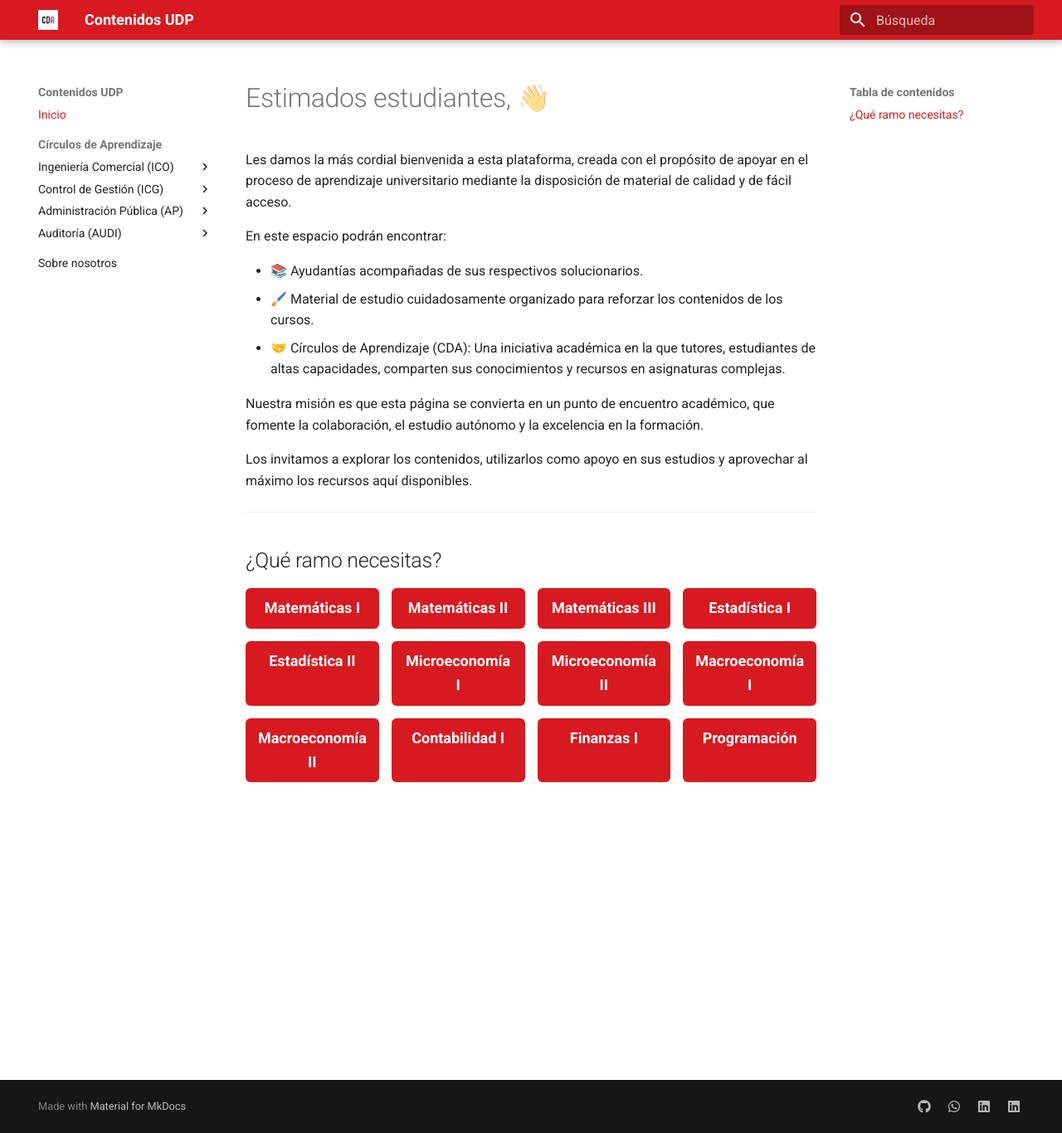
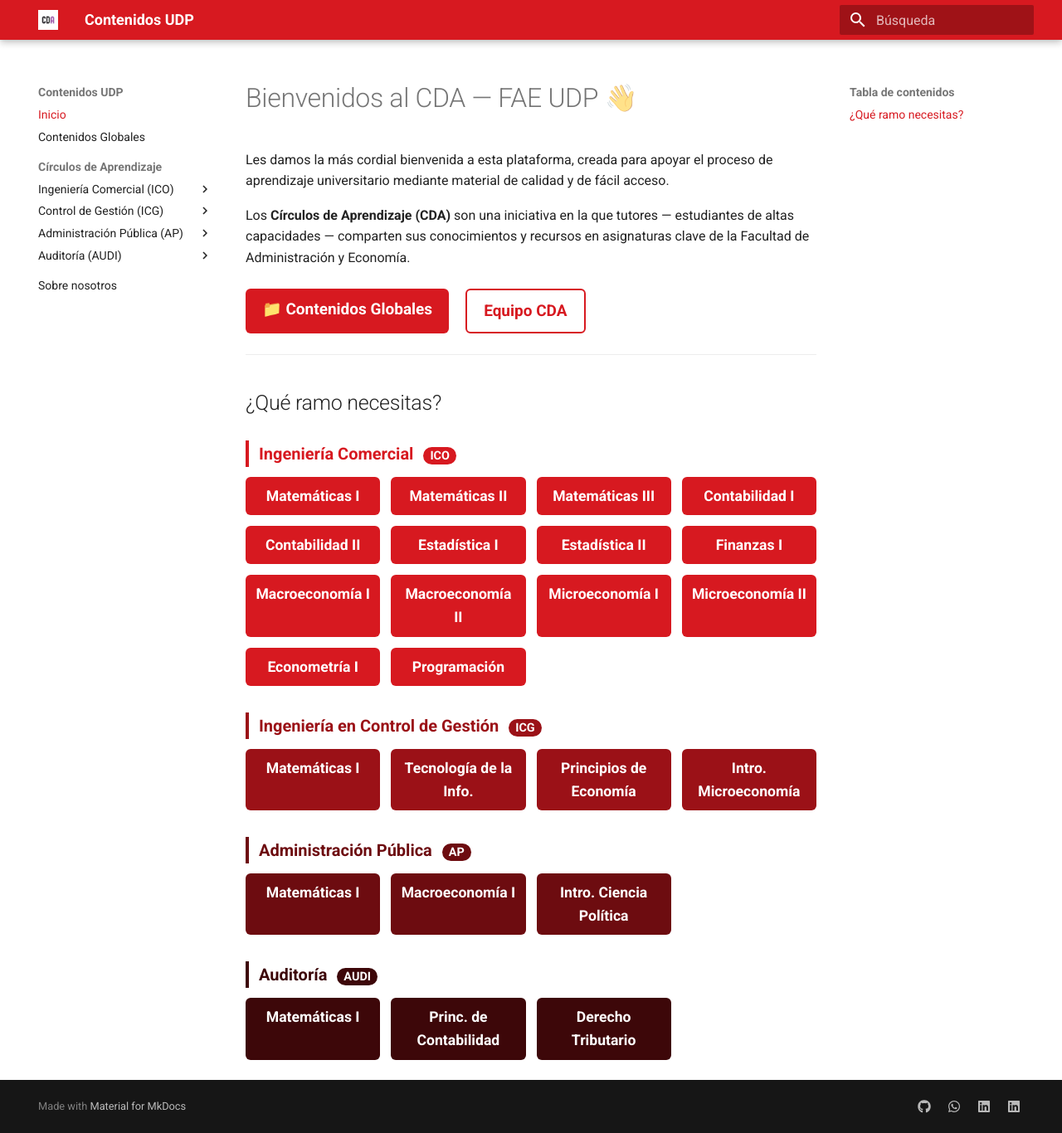
Before and after one commit to cda-fae/cda-fae, an MkDocs documentation site: the page built from docs/index.md, in a window 1280 px wide and 1366 px high. Shown: the whole window at 83% size. Built offline with MkDocs 1.6.1 and Material for MkDocs 9.7.7, drawn with Linux system fonts in a browser that asks for light colours.

Commit message:
feat(inicio): organigrama por carrera + sección Contenidos Globales
- index.md reorganizado con 4 secciones (ICO, ICG, AP, AUDI) con tono
  degradado de rojo por carrera y acceso directo por ramo
- Nueva página contenidos-globales.md: repositorio de la comunidad con
  link a Google Drive, descripción del propósito y tarjetas explicativas
- Agregado "Contenidos Globales" al nav principal

Co-Authored-By: Claude Sonnet 4.6 <noreply@anthropic.com>

```diff
--- a/docs/index.md
+++ b/docs/index.md
@@ -1,34 +1,75 @@
 
-# Estimados estudiantes, 👋
+# Bienvenidos al CDA — FAE UDP 👋
 
-Les damos la más cordial bienvenida a esta plataforma, creada con el propósito de apoyar en el proceso de aprendizaje
-universitario mediante la disposición de material de calidad y de fácil acceso.
+Les damos la más cordial bienvenida a esta plataforma, creada para apoyar el proceso de aprendizaje universitario mediante material de calidad y de fácil acceso.
 
-En este espacio podrán encontrar:
+Los **Círculos de Aprendizaje (CDA)** son una iniciativa en la que tutores — estudiantes de altas capacidades — comparten sus conocimientos y recursos en asignaturas clave de la Facultad de Administración y Economía.
 
-* 📚  Ayudantías acompañadas de sus respectivos solucionarios.
-* 🖌️  Material de estudio cuidadosamente organizado para reforzar los contenidos de los cursos.
-* 🤝  Círculos de Aprendizaje (CDA): Una iniciativa académica en la que tutores, estudiantes de altas capacidades, comparten sus conocimientos y recursos en asignaturas complejas.
-
-Nuestra misión es que esta página se convierta en un punto de encuentro académico, que fomente la colaboración, el estudio autónomo y la excelencia en la formación.
-
-Los invitamos a explorar los contenidos, utilizarlos como apoyo en sus estudios y aprovechar al máximo los recursos aquí disponibles.
+<div style="display:flex;gap:1rem;flex-wrap:wrap;margin:1.2rem 0 0.5rem 0;">
+  <a href="contenidos-globales/" style="display:inline-block;background:#D71920;color:#fff;padding:10px 20px;border-radius:6px;text-decoration:none;font-weight:700;font-size:0.95rem;">📁 Contenidos Globales</a>
+  <a href="about/" style="display:inline-block;background:#fff;color:#D71920;padding:10px 20px;border-radius:6px;text-decoration:none;font-weight:700;font-size:0.95rem;border:2px solid #D71920;">Equipo CDA</a>
+</div>
 
 ---
 
 ## ¿Qué ramo necesitas?
 
-<div style="display:grid;grid-template-columns:repeat(auto-fill,minmax(160px,1fr));gap:0.75rem;margin-top:0.5rem;">
-  <a href="tutorias/matematicas-1/tutores/tutor1/" style="display:block;background:#D71920;color:#fff;padding:10px 14px;border-radius:6px;text-decoration:none;font-weight:600;font-size:0.9rem;text-align:center;">Matemáticas I</a>
-  <a href="tutorias/matematicas-2/tutores/tutor1/" style="display:block;background:#D71920;color:#fff;padding:10px 14px;border-radius:6px;text-decoration:none;font-weight:600;font-size:0.9rem;text-align:center;">Matemáticas II</a>
-  <a href="tutorias/matematicas-3/tutores/tutor1/" style="display:block;background:#D71920;color:#fff;padding:10px 14px;border-radius:6px;text-decoration:none;font-weight:600;font-size:0.9rem;text-align:center;">Matemáticas III</a>
-  <a href="tutorias/estadistica-1/tutores/tutor1/" style="display:block;background:#D71920;color:#fff;padding:10px 14px;border-radius:6px;text-decoration:none;font-weight:600;font-size:0.9rem;text-align:center;">Estadística I</a>
-  <a href="tutorias/estadistica-2/tutores/tutor1/" style="display:block;background:#D71920;color:#fff;padding:10px 14px;border-radius:6px;text-decoration:none;font-weight:600;font-size:0.9rem;text-align:center;">Estadística II</a>
-  <a href="tutorias/microeconomia-1/tutores/tutor1/" style="display:block;background:#D71920;color:#fff;padding:10px 14px;border-radius:6px;text-decoration:none;font-weight:600;font-size:0.9rem;text-align:center;">Microeconomía I</a>
-  <a href="tutorias/microeconomia-2/tutores/tutor1/" style="display:block;background:#D71920;color:#fff;padding:10px 14px;border-radius:6px;text-decoration:none;font-weight:600;font-size:0.9rem;text-align:center;">Microeconomía II</a>
-  <a href="tutorias/macroeconomia-1/tutores/tutor3/" style="display:block;background:#D71920;color:#fff;padding:10px 14px;border-radius:6px;text-decoration:none;font-weight:600;font-size:0.9rem;text-align:center;">Macroeconomía I</a>
-  <a href="tutorias/macroeconomia-2/tutores/tutor3/" style="display:block;background:#D71920;color:#fff;padding:10px 14px;border-radius:6px;text-decoration:none;font-weight:600;font-size:0.9rem;text-align:center;">Macroeconomía II</a>
-  <a href="tutorias/contabilidad-1/tutores/tutor1/" style="display:block;background:#D71920;color:#fff;padding:10px 14px;border-radius:6px;text-decoration:none;font-weight:600;font-size:0.9rem;text-align:center;">Contabilidad I</a>
-  <a href="tutorias/finanzas-1/tutores/tutor1/" style="display:block;background:#D71920;color:#fff;padding:10px 14px;border-radius:6px;text-decoration:none;font-weight:600;font-size:0.9rem;text-align:center;">Finanzas I</a>
-  <a href="tutorias/programacion/tutores/tutor1/" style="display:block;background:#D71920;color:#fff;padding:10px 14px;border-radius:6px;text-decoration:none;font-weight:600;font-size:0.9rem;text-align:center;">Programación</a>
+<div style="margin-top:1rem;">
+
+  <!-- ICO -->
+  <div style="border-left:4px solid #D71920;padding-left:12px;margin-bottom:0.6rem;margin-top:1.4rem;">
+    <span style="font-weight:700;font-size:1rem;color:#D71920;">Ingeniería Comercial</span>
+    <span style="background:#D71920;color:#fff;font-size:0.72rem;font-weight:700;padding:2px 8px;border-radius:20px;margin-left:8px;vertical-align:middle;">ICO</span>
+  </div>
+  <div style="display:grid;grid-template-columns:repeat(auto-fill,minmax(160px,1fr));gap:0.65rem;margin-bottom:0.5rem;">
+    <a href="tutorias/matematicas-1/tutores/tutor1/" style="display:block;background:#D71920;color:#fff;padding:9px 12px;border-radius:6px;text-decoration:none;font-weight:600;font-size:0.88rem;text-align:center;">Matemáticas I</a>
+    <a href="tutorias/matematicas-2/tutores/tutor1/" style="display:block;background:#D71920;color:#fff;padding:9px 12px;border-radius:6px;text-decoration:none;font-weight:600;font-size:0.88rem;text-align:center;">Matemáticas II</a>
+    <a href="tutorias/matematicas-3/tutores/tutor1/" style="display:block;background:#D71920;color:#fff;padding:9px 12px;border-radius:6px;text-decoration:none;font-weight:600;font-size:0.88rem;text-align:center;">Matemáticas III</a>
+    <a href="tutorias/contabilidad-1/tutores/tutor1/" style="display:block;background:#D71920;color:#fff;padding:9px 12px;border-radius:6px;text-decoration:none;font-weight:600;font-size:0.88rem;text-align:center;">Contabilidad I</a>
+    <a href="tutorias/contabilidad-2/tutores/tutor1/" style="display:block;background:#D71920;color:#fff;padding:9px 12px;border-radius:6px;text-decoration:none;font-weight:600;font-size:0.88rem;text-align:center;">Contabilidad II</a>
+    <a href="tutorias/estadistica-1/tutores/tutor1/" style="display:block;background:#D71920;color:#fff;padding:9px 12px;border-radius:6px;text-decoration:none;font-weight:600;font-size:0.88rem;text-align:center;">Estadística I</a>
+    <a href="tutorias/estadistica-2/tutores/tutor1/" style="display:block;background:#D71920;color:#fff;padding:9px 12px;border-radius:6px;text-decoration:none;font-weight:600;font-size:0.88rem;text-align:center;">Estadística II</a>
+    <a href="tutorias/finanzas-1/tutores/tutor1/" style="display:block;background:#D71920;color:#fff;padding:9px 12px;border-radius:6px;text-decoration:none;font-weight:600;font-size:0.88rem;text-align:center;">Finanzas I</a>
+    <a href="tutorias/macroeconomia-1/tutores/tutor3/" style="display:block;background:#D71920;color:#fff;padding:9px 12px;border-radius:6px;text-decoration:none;font-weight:600;font-size:0.88rem;text-align:center;">Macroeconomía I</a>
+    <a href="tutorias/macroeconomia-2/tutores/tutor3/" style="display:block;background:#D71920;color:#fff;padding:9px 12px;border-radius:6px;text-decoration:none;font-weight:600;font-size:0.88rem;text-align:center;">Macroeconomía II</a>
+    <a href="tutorias/microeconomia-1/tutores/tutor1/" style="display:block;background:#D71920;color:#fff;padding:9px 12px;border-radius:6px;text-decoration:none;font-weight:600;font-size:0.88rem;text-align:center;">Microeconomía I</a>
+    <a href="tutorias/microeconomia-2/tutores/tutor1/" style="display:block;background:#D71920;color:#fff;padding:9px 12px;border-radius:6px;text-decoration:none;font-weight:600;font-size:0.88rem;text-align:center;">Microeconomía II</a>
+    <a href="tutorias/econometria-1/tutores/tutor1/" style="display:block;background:#D71920;color:#fff;padding:9px 12px;border-radius:6px;text-decoration:none;font-weight:600;font-size:0.88rem;text-align:center;">Econometría I</a>
+    <a href="tutorias/programacion/tutores/tutor1/" style="display:block;background:#D71920;color:#fff;padding:9px 12px;border-radius:6px;text-decoration:none;font-weight:600;font-size:0.88rem;text-align:center;">Programación</a>
+  </div>
+
+  <!-- ICG -->
+  <div style="border-left:4px solid #9b1117;padding-left:12px;margin-bottom:0.6rem;margin-top:1.6rem;">
+    <span style="font-weight:700;font-size:1rem;color:#9b1117;">Ingeniería en Control de Gestión</span>
+    <span style="background:#9b1117;color:#fff;font-size:0.72rem;font-weight:700;padding:2px 8px;border-radius:20px;margin-left:8px;vertical-align:middle;">ICG</span>
+  </div>
+  <div style="display:grid;grid-template-columns:repeat(auto-fill,minmax(160px,1fr));gap:0.65rem;margin-bottom:0.5rem;">
+    <a href="tutorias/icg/matematicas-1/tutores/tutor1/" style="display:block;background:#9b1117;color:#fff;padding:9px 12px;border-radius:6px;text-decoration:none;font-weight:600;font-size:0.88rem;text-align:center;">Matemáticas I</a>
+    <a href="tutorias/icg/tecnologia-informacion/tutores/tutor1/" style="display:block;background:#9b1117;color:#fff;padding:9px 12px;border-radius:6px;text-decoration:none;font-weight:600;font-size:0.88rem;text-align:center;">Tecnología de la Info.</a>
+    <a href="tutorias/icg/principios-economia/tutores/tutor1/" style="display:block;background:#9b1117;color:#fff;padding:9px 12px;border-radius:6px;text-decoration:none;font-weight:600;font-size:0.88rem;text-align:center;">Principios de Economía</a>
+    <a href="tutorias/icg/intro-microeconomia/tutores/tutor1/" style="display:block;background:#9b1117;color:#fff;padding:9px 12px;border-radius:6px;text-decoration:none;font-weight:600;font-size:0.88rem;text-align:center;">Intro. Microeconomía</a>
+  </div>
+
+  <!-- AP -->
+  <div style="border-left:4px solid #6d0c10;padding-left:12px;margin-bottom:0.6rem;margin-top:1.6rem;">
+    <span style="font-weight:700;font-size:1rem;color:#6d0c10;">Administración Pública</span>
+    <span style="background:#6d0c10;color:#fff;font-size:0.72rem;font-weight:700;padding:2px 8px;border-radius:20px;margin-left:8px;vertical-align:middle;">AP</span>
+  </div>
+  <div style="display:grid;grid-template-columns:repeat(auto-fill,minmax(160px,1fr));gap:0.65rem;margin-bottom:0.5rem;">
+    <a href="tutorias/ap/matematicas-1/tutores/tutor1/" style="display:block;background:#6d0c10;color:#fff;padding:9px 12px;border-radius:6px;text-decoration:none;font-weight:600;font-size:0.88rem;text-align:center;">Matemáticas I</a>
+    <a href="tutorias/ap/macroeconomia-1/tutores/tutor1/" style="display:block;background:#6d0c10;color:#fff;padding:9px 12px;border-radius:6px;text-decoration:none;font-weight:600;font-size:0.88rem;text-align:center;">Macroeconomía I</a>
+    <a href="tutorias/ap/ciencia-politica/tutores/tutor1/" style="display:block;background:#6d0c10;color:#fff;padding:9px 12px;border-radius:6px;text-decoration:none;font-weight:600;font-size:0.88rem;text-align:center;">Intro. Ciencia Política</a>
+  </div>
+
+  <!-- AUDI -->
+  <div style="border-left:4px solid #3d0709;padding-left:12px;margin-bottom:0.6rem;margin-top:1.6rem;">
+    <span style="font-weight:700;font-size:1rem;color:#3d0709;">Auditoría</span>
+    <span style="background:#3d0709;color:#fff;font-size:0.72rem;font-weight:700;padding:2px 8px;border-radius:20px;margin-left:8px;vertical-align:middle;">AUDI</span>
+  </div>
+  <div style="display:grid;grid-template-columns:repeat(auto-fill,minmax(160px,1fr));gap:0.65rem;margin-bottom:0.5rem;">
+    <a href="tutorias/audi/matematicas-1/tutores/tutor1/" style="display:block;background:#3d0709;color:#fff;padding:9px 12px;border-radius:6px;text-decoration:none;font-weight:600;font-size:0.88rem;text-align:center;">Matemáticas I</a>
+    <a href="tutorias/audi/principios-contabilidad/tutores/tutor1/" style="display:block;background:#3d0709;color:#fff;padding:9px 12px;border-radius:6px;text-decoration:none;font-weight:600;font-size:0.88rem;text-align:center;">Princ. de Contabilidad</a>
+    <a href="tutorias/audi/derecho-tributario/tutores/tutor1/" style="display:block;background:#3d0709;color:#fff;padding:9px 12px;border-radius:6px;text-decoration:none;font-weight:600;font-size:0.88rem;text-align:center;">Derecho Tributario</a>
+  </div>
+
 </div>
--- a/mkdocs.yml
+++ b/mkdocs.yml
@@ -27,6 +27,7 @@ extra_css:
   - styles/udp_red.css
 nav:
   - Inicio: index.md
+  - Contenidos Globales: contenidos-globales.md
   - Círculos de Aprendizaje:
       - Ingeniería Comercial (ICO):
           - Matemáticas I:
```
Also changed, not shown: docs/contenidos-globales.md (added, +57 -0 lines).
